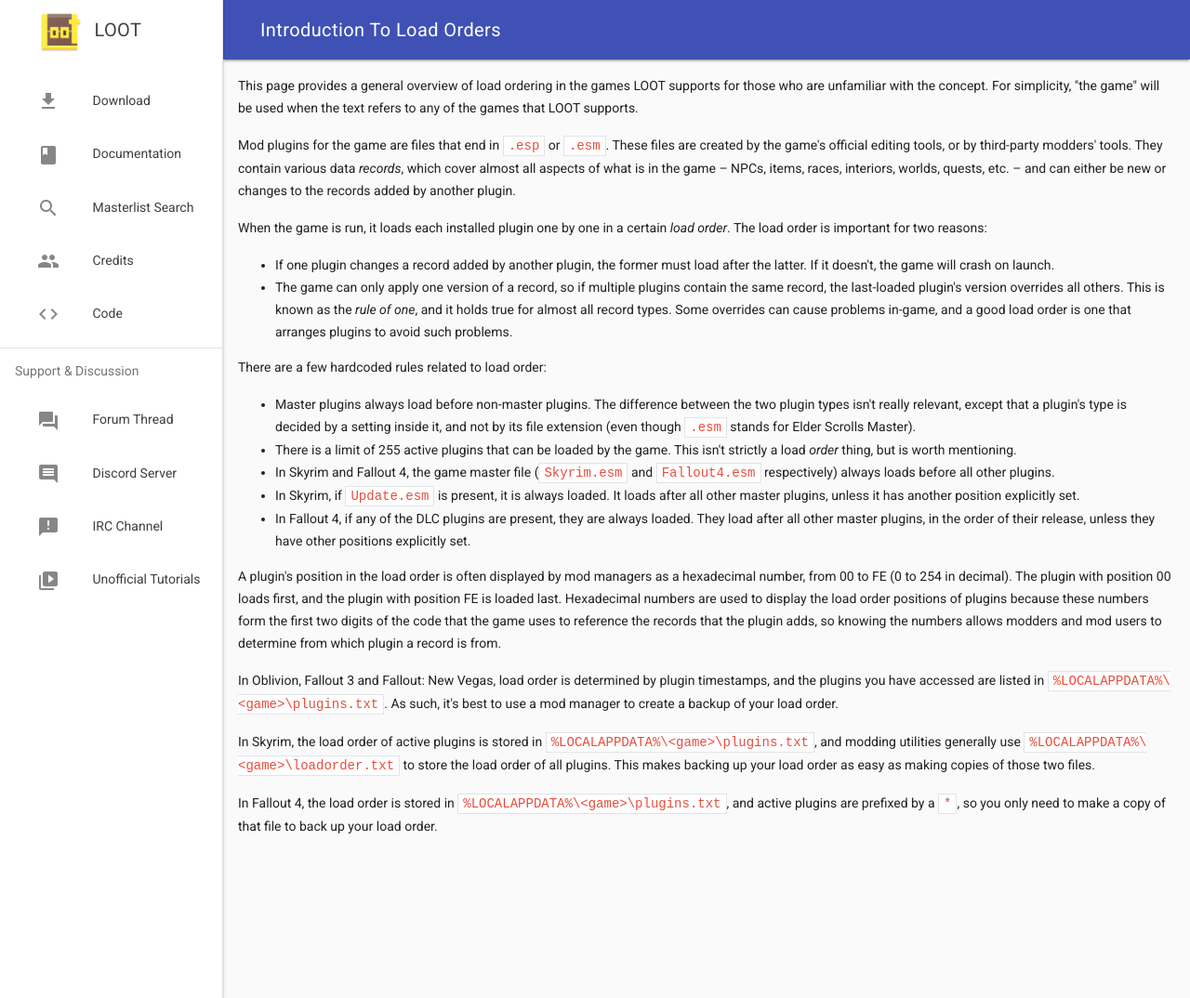
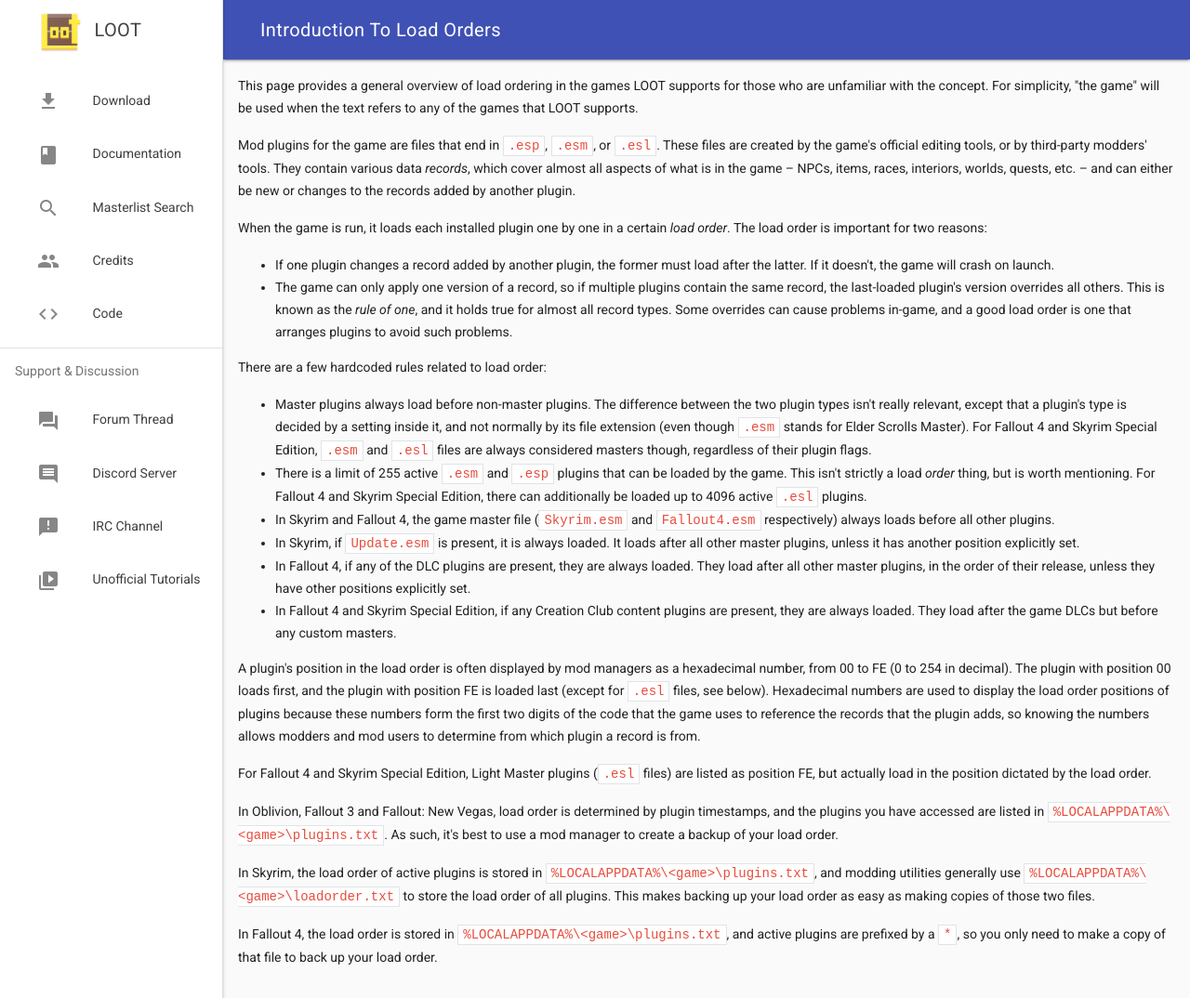
Before and after one commit to loot/loot.github.io, a Jekyll site: the page built from docs/help/Introduction-To-Load-Orders.html, in a window 1280 px wide. Shown: the whole page at 93% size. Built offline with Jekyll 4.4.1, drawn with Linux system fonts in a browser that asks for light colours; nearby versions of some CDN libraries.

Commit message:
Update "Introduction To Load Orders" for ESL and CC info

```diff
--- a/docs/help/Introduction-To-Load-Orders.html
+++ b/docs/help/Introduction-To-Load-Orders.html
@@ -5,7 +5,7 @@
 
 <p>This page provides a general overview of load ordering in the games LOOT supports for those who are unfamiliar with the concept. For simplicity, "the game" will be used when the text refers to any of the games that LOOT supports.</p>
 
-<p>Mod plugins for the game are files that end in <code>.esp</code> or <code>.esm</code>. These files are created by the game's official editing tools, or by third-party modders' tools. They contain various data <em>records</em>, which cover almost all aspects of what is in the game – NPCs, items, races, interiors, worlds, quests, etc. – and can either be new or changes to the records added by another plugin.</p>
+<p>Mod plugins for the game are files that end in <code>.esp</code>, <code>.esm</code>, or <code>.esl</code>. These files are created by the game's official editing tools, or by third-party modders' tools. They contain various data <em>records</em>, which cover almost all aspects of what is in the game – NPCs, items, races, interiors, worlds, quests, etc. – and can either be new or changes to the records added by another plugin.</p>
 
 <p>When the game is run, it loads each installed plugin one by one in a certain <em>load order</em>. The load order is important for two reasons:</p>
 
@@ -17,14 +17,17 @@
 <p>There are a few hardcoded rules related to load order:</p>
 
 <ul>
-  <li>Master plugins always load before non-master plugins. The difference between the two plugin types isn't really relevant, except that a plugin's type is decided by a setting inside it, and not by its file extension (even though <code>.esm</code> stands for Elder Scrolls Master).</li>
-  <li>There is a limit of 255 active plugins that can be loaded by the game. This isn't strictly a load <em>order</em> thing, but is worth mentioning.</li>
+  <li>Master plugins always load before non-master plugins. The difference between the two plugin types isn't really relevant, except that a plugin's type is decided by a setting inside it, and not normally by its file extension (even though <code>.esm</code> stands for Elder Scrolls Master). For Fallout 4 and Skyrim Special Edition, <code>.esm</code> and <code>.esl</code> files are always considered masters though, regardless of their plugin flags.</li>
+  <li>There is a limit of 255 active <code>.esm</code> and <code>.esp</code> plugins that can be loaded by the game. This isn't strictly a load <em>order</em> thing, but is worth mentioning. For Fallout 4 and Skyrim Special Edition, there can additionally be loaded up to 4096 active <code>.esl</code> plugins.</li>
   <li>In Skyrim and Fallout 4, the game master file (<code>Skyrim.esm</code> and <code>Fallout4.esm</code> respectively) always loads before all other plugins.</li>
   <li>In Skyrim, if <code>Update.esm</code> is present, it is always loaded. It loads after all other master plugins, unless it has another position explicitly set.</li>
   <li>In Fallout 4, if any of the DLC plugins are present, they are always loaded. They load after all other master plugins, in the order of their release, unless they have other positions explicitly set.</li>
+  <li>In Fallout 4 and Skyrim Special Edition, if any Creation Club content plugins are present, they are always loaded. They load after the game DLCs but before any custom masters.</li>
 </ul>
 
-<p>A plugin's position in the load order is often displayed by mod managers as a hexadecimal number, from 00 to FE (0 to 254 in decimal). The plugin with position 00 loads first, and the plugin with position FE is loaded last. Hexadecimal numbers are used to display the load order positions of plugins because these numbers form the first two digits of the code that the game uses to reference the records that the plugin adds, so knowing the numbers allows modders and mod users to determine from which plugin a record is from.</p>
+<p>A plugin's position in the load order is often displayed by mod managers as a hexadecimal number, from 00 to FE (0 to 254 in decimal). The plugin with position 00 loads first, and the plugin with position FE is loaded last (except for <code>.esl</code> files, see below). Hexadecimal numbers are used to display the load order positions of plugins because these numbers form the first two digits of the code that the game uses to reference the records that the plugin adds, so knowing the numbers allows modders and mod users to determine from which plugin a record is from.</p>
+
+<p>For Fallout 4 and Skyrim Special Edition, Light Master plugins (<code>.esl</code> files) are listed as position FE, but actually load in the position dictated by the load order.</p>
 
 <p>In Oblivion, Fallout 3 and Fallout: New Vegas, load order is determined by plugin timestamps, and the plugins you have accessed are listed in <code>%LOCALAPPDATA%\&lt;game&gt;\plugins.txt</code>. As such, it's best to use a mod manager to create a backup of your load order.</p>
 
```
